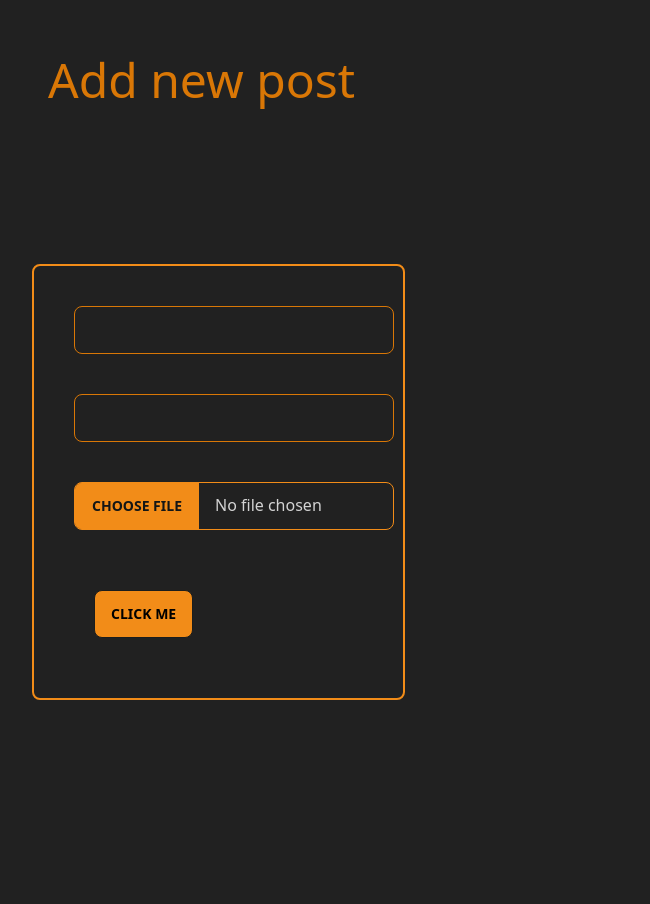
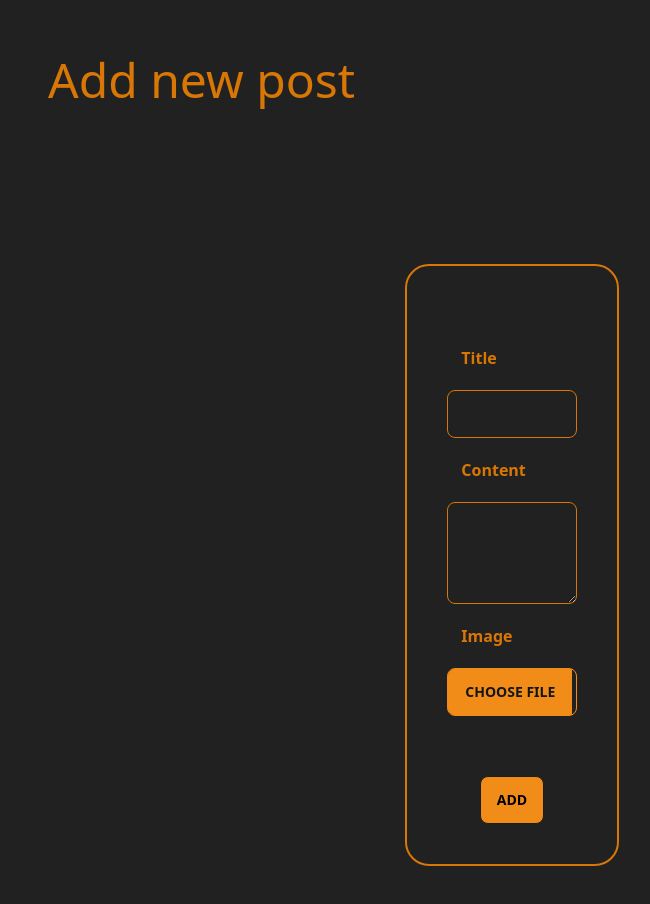
Before and after one commit to KMeniawy/React-Blog, a React (Vite) app in the folder React Blog/: page /create in a window 1280 px wide. Shown: the top 904 px of the page, without its empty margins (128-778 px from the left). Before the commit the page ends 800 px from the top, so only its background shows below. Built offline with nearby package versions, Linux system fonts and the light colour scheme.

Commit message:
add/edit styling

```diff
--- a/React Blog/src/components/PostCard.jsx
+++ b/React Blog/src/components/PostCard.jsx
@@ -1,7 +1,6 @@
 import { Link } from "react-router-dom";
 const count = 50;
 export default function PostCard(props) {
-  {console.log(props)}
   return (
     <div className="card lg:card-side bg-indigo-900 shadow-xl m-10 h-64">
       <figure className="w-96">
--- a/React Blog/src/pages/EditToolPost.jsx
+++ b/React Blog/src/pages/EditToolPost.jsx
@@ -60,11 +60,22 @@ const CreatePost = () => {
         <>
         <div className="mx-20 mt-10">
         <h1 className="text-amber-600 px-24 pt-4 text-5xl mb-40">{urlParam.postId? "edit post" :"Add new post"}</h1>
-        <form className="border-primary border-2 xl:mt-32 xl:ml-20 md:ml-10  2xl:ml-40 w-1/3 p-5 rounded-lg">
-          <input type="text" className="input input-bordered w-full max-w-xs m-5 text-white border-amber-600 focus:outline-amber-600 focus:text-amber-600" />
-          <input type="text" className="input input-bordered w-full max-w-xs m-5 text-white border-amber-600 focus:outline-amber-600 focus:text-amber-600"/>
-          <input type="file" className="file-input file-input-bordered file-input-primary w-full max-w-xs m-5 block "/>
-          <button className="btn md:btn-md m-10 bg-[#F28C18] text-black hover:text-white">click me</button>
+        <form className="mx-auto xl:w-4/12 2xl:w-2/5">
+          <div className="flex flex-col m-20 justify-around pt-20 px-10 border-amber-600 border-2 rounded-3xl">
+          <label htmlFor="title" className="text-amber-600 font-bold mx-3.5">
+            Title
+          </label>
+          <input type="text" name="title" className="input input-bordered w-full max-w-xs m-5 text-white border-amber-600 focus:outline-amber-600 focus:text-amber-600 mx-auto" />
+          <label htmlFor="content" className="text-amber-600 font-bold mx-3.5">
+            Content
+          </label>
+          <textarea name="content" cols="20" rows="3" className="textarea textarea-primary w-full max-w-xs m-5 text-white border-amber-600 focus:outline-amber-600 focus:text-amber-600 mx-auto"></textarea>
+          <label htmlFor="image" className="text-amber-600 font-bold mx-3.5">
+            Image
+          </label>
+          <input type="file" name="content" className="file-input file-input-bordered file-input-primary w-full max-w-xs m-5 block mx-auto"/>
+          <button className="btn md:btn-md m-10 bg-[#F28C18] text-black hover:text-white w-1/2 mx-auto">{urlParam.postId? "Update" :"Add"}</button>
+          </div>
         </form>
 
         </div>
--- a/React Blog/src/pages/Home.jsx
+++ b/React Blog/src/pages/Home.jsx
@@ -18,7 +18,6 @@ export default function Home() {
       .then((res) => setPostsData(res.data))
       .catch((err) => console.log(err));
   }, []);
-  console.log(postsData);
   return (
     <div className="m-20 p-5">
       {postsData.length === 0 && (
@@ -28,7 +27,6 @@ export default function Home() {
       )}
       {postsData.length !== 0 && (
         <>
-          {console.log("this before mapping", postsData.data)}
           {(postsData?.data).map((item) => (
             <PostCard key={item._id} {...item} />
           ))}
--- a/React Blog/src/pages/Signup.jsx
+++ b/React Blog/src/pages/Signup.jsx
@@ -34,7 +34,7 @@ export default function Signup() {
       <h2 className="text-amber-600 px-24 pt-4 text-5xl mb-40">Sign up</h2>
       <form onSubmit={handleSubmit} className="mx-auto xl:w-4/12 2xl:w-2/5">
         <div className="flex flex-col m-20 justify-around pt-20 px-10 border-amber-600 border-2 rounded-3xl">
-          <label htmlFor="name" className="text-amber-600 font-bold mx-3.5">
+          <label htmlFor="username" className="text-amber-600 font-bold mx-3.5">
             Username
           </label>
           <input
```
